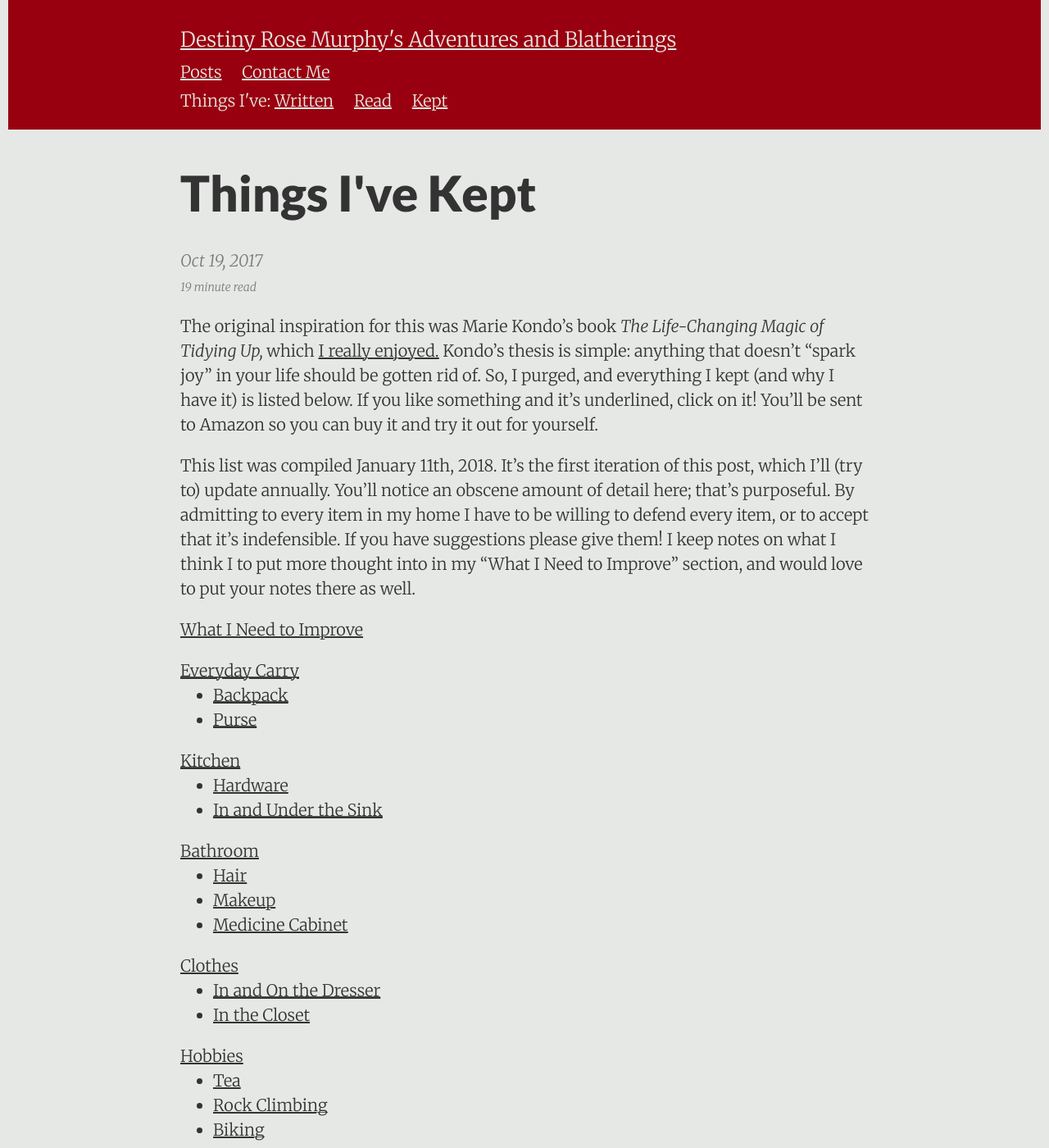
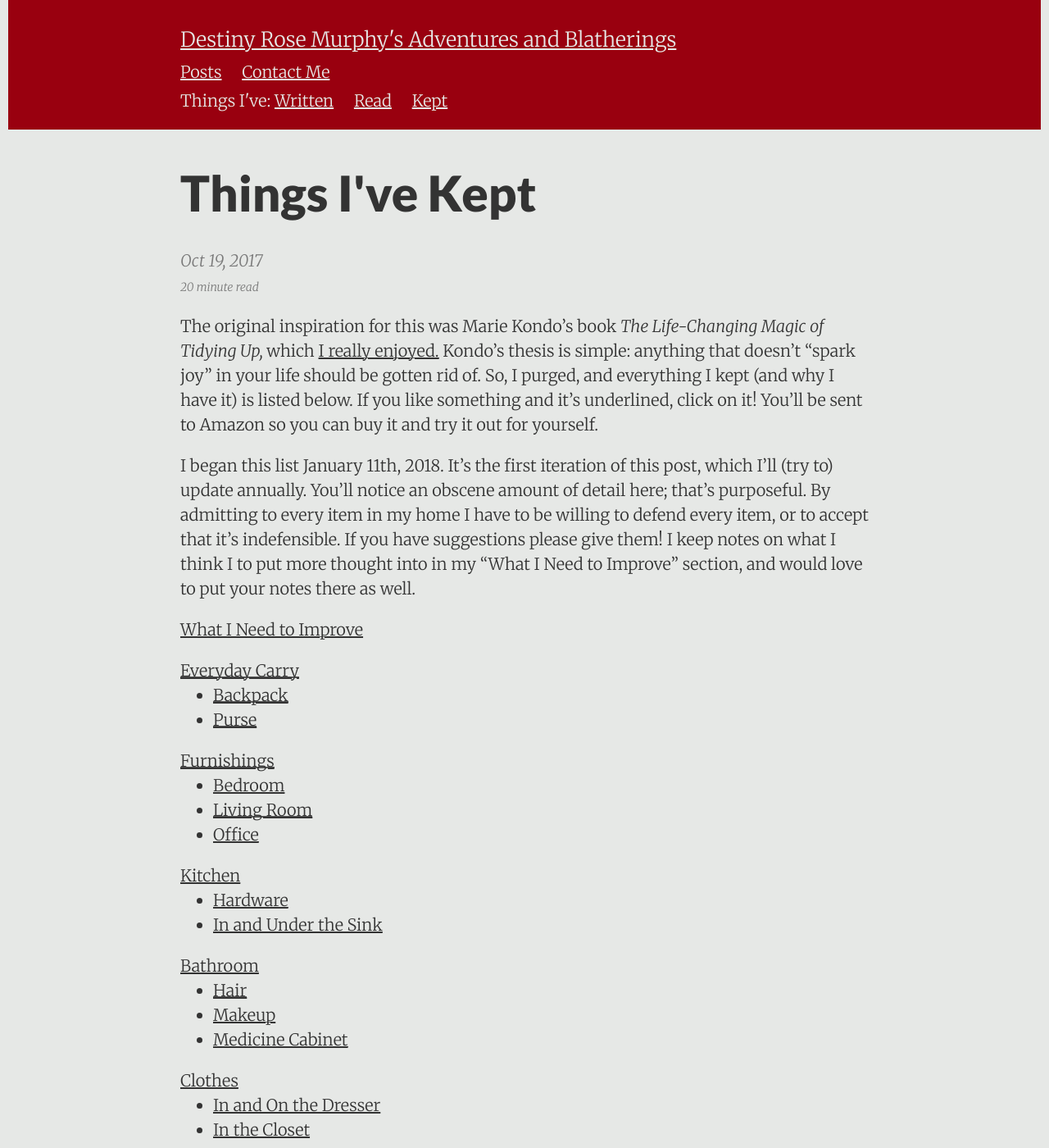
Before and after one commit to DestinyRoseMurphy/DestinyRoseMurphy.github.io, a Jekyll site: the page built from _posts/2017-10-19-Things-I-Kept.md, in a window 1280 px wide and 1400 px high. Shown: the whole window at 82% size. Built offline with Jekyll 4.4.1, drawn with Linux system fonts in a browser that asks for light colours; some of the changed text lies outside the part shown.

Commit message:
Adding Office and Furnishings to Things I kept

```diff
--- a/_posts/2017-10-19-Things-I-Kept.md
+++ b/_posts/2017-10-19-Things-I-Kept.md
@@ -7,7 +7,7 @@ summary:    "After reading Marie Kondo's The Life-Changing Magic of Tidying Up I
 
 The original inspiration for this was Marie Kondo's book *The Life-Changing Magic of Tidying Up,* which [I really enjoyed.](/details/2017-10-16-The-Life-Changing-Magic-of-Tidying-Up) Kondo's thesis is simple: anything that doesn't "spark joy" in your life should be gotten rid of. So, I purged, and everything I kept (and why I have it) is listed below. If you like something and it's underlined, click on it! You'll be sent to Amazon so you can buy it and try it out for yourself.
 
-This list was compiled January 11th, 2018. It's the first iteration of this post, which I'll (try to) update annually. You'll notice an obscene amount of detail here; that's purposeful. By admitting to every item in my home I have to be willing to defend every item, or to accept that it's indefensible. If you have suggestions please give them! I keep notes on what I think I to put more thought into in my "What I Need to Improve" section, and would love to put your notes there as well.
+I began this list January 11th, 2018. It's the first iteration of this post, which I'll (try to) update annually. You'll notice an obscene amount of detail here; that's purposeful. By admitting to every item in my home I have to be willing to defend every item, or to accept that it's indefensible. If you have suggestions please give them! I keep notes on what I think I to put more thought into in my "What I Need to Improve" section, and would love to put your notes there as well.
 
 [What I Need to Improve](#Improve)
 
@@ -15,6 +15,12 @@ This list was compiled January 11th, 2018. It's the first iteration of this post
 
 * [Backpack](#Backpack)
 * [Purse](#Purse)
+
+<p style="margin-bottom: 0;"><a href="#Furnishings">Furnishings</a></p>
+
+* [Bedroom](#Bedroom)
+* [Living Room](#Living)
+* [Office](#Office)
 
 <p style="margin-bottom: 0;"><a href="#Kitchen">Kitchen</a></p>
 
@@ -85,6 +91,15 @@ This list was compiled January 11th, 2018. It's the first iteration of this post
 * Benadryl - Because I'm allergic to some orange dyes and so need to carry antihistamines with at all times.
 * Minastrin daily birth control
 * Albuterol sulfate inhaler - Because sometimes my meat suit betrays me and forgets how to breathe.
+
+## <a name="Furnishings"></a> Furnishings
+
+#### <a name="Bedroom"></a> Bedroom
+
+#### <a name="Living"></a> Living Space
+
+#### <a name="Office"></a> Office Space
+
 
 ## <a name="Kitchen"></a> Kitchen
 
```
